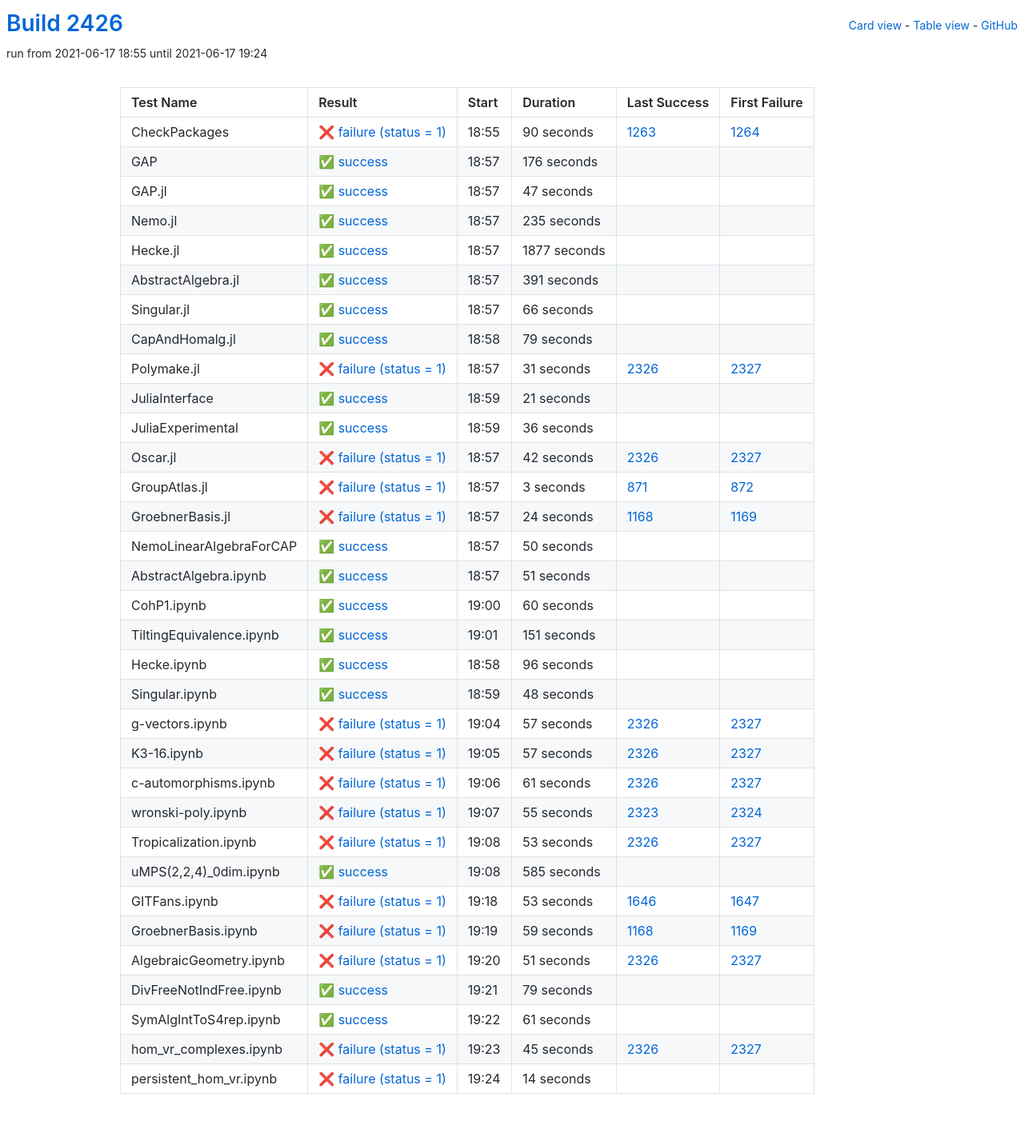
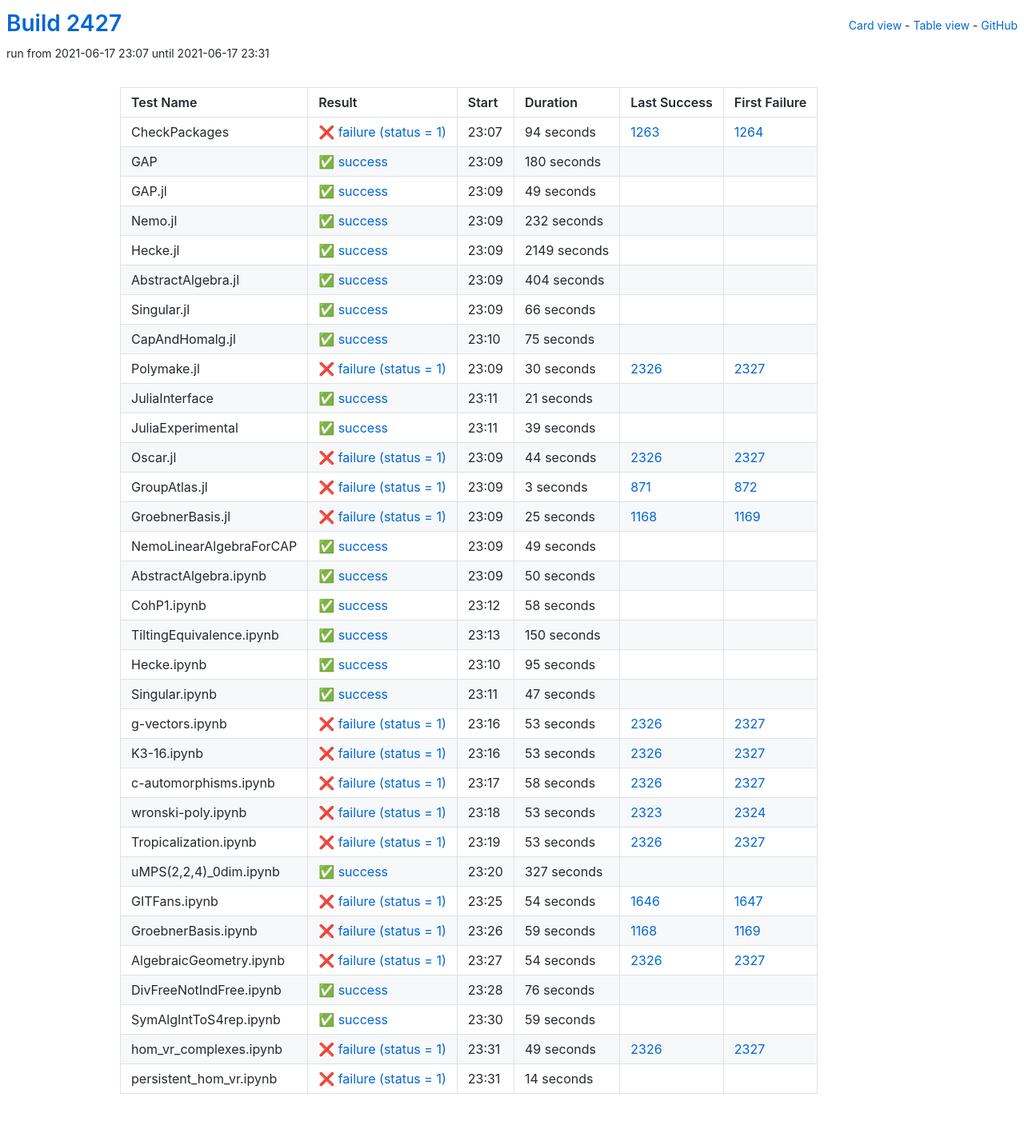
Before and after one commit to oscar-system/oscar-ci-status-stable, a Jekyll site: the page built from table.html, in a window 1280 px wide. Shown: the whole page at 80% size. Built offline with Jekyll 4.4.1, drawn with Linux system fonts in a browser that asks for light colours.

Commit message:
Build #2427

```diff
--- a/_data/ci.yml
+++ b/_data/ci.yml
@@ -1,6 +1,6 @@
 ---
-build: 2426
-build_url: https://oscarci.mathematik.uni-kl.de/job/oscar-stable/2426/
+build: 2427
+build_url: https://oscarci.mathematik.uni-kl.de/job/oscar-stable/2427/
 job: oscar-stable
 organization: oscar-system
 repo: oscar-ci-status-stable
@@ -8,80 +8,80 @@ repourl: https://github.com/oscar-system/oscar-ci-status-stable
 tests:
 - name: CheckPackages
   id: checkpackages
-  log: https://oscarci.mathematik.uni-kl.de/job/oscar-stable/2426/artifact/logs/build-2426/CheckPackages.log
-  start: 2021-06-17 18:55
+  log: https://oscarci.mathematik.uni-kl.de/job/oscar-stable/2427/artifact/logs/build-2427/CheckPackages.log
+  start: 2021-06-17 23:07
   success: false
   exitcode: 1
   status: failure
-  duration: 90
+  duration: 94
   last_success: 1263
   last_success_url: https://oscarci.mathematik.uni-kl.de/job/oscar-stable/1263/
   first_failure: 1264
   first_failure_url: https://oscarci.mathematik.uni-kl.de/job/oscar-stable/1264/
 - name: GAP
   id: gap
-  log: https://oscarci.mathematik.uni-kl.de/job/oscar-stable/2426/artifact/logs/build-2426/GAP.log
-  start: 2021-06-17 18:57
+  log: https://oscarci.mathematik.uni-kl.de/job/oscar-stable/2427/artifact/logs/build-2427/GAP.log
+  start: 2021-06-17 23:09
   success: true
   exitcode: 0
   status: success
-  duration: 176
+  duration: 180
   last_success: false
   last_success_url:
   first_failure: false
   first_failure_url:
 - name: GAP.jl
   id: gap-jl
-  log: https://oscarci.mathematik.uni-kl.de/job/oscar-stable/2426/artifact/logs/build-2426/GAP.jl.log
-  start: 2021-06-17 18:57
+  log: https://oscarci.mathematik.uni-kl.de/job/oscar-stable/2427/artifact/logs/build-2427/GAP.jl.log
+  start: 2021-06-17 23:09
   success: true
   exitcode: 0
   status: success
-  duration: 47
+  duration: 49
   last_success: false
   last_success_url:
   first_failure: false
   first_failure_url:
 - name: Nemo.jl
   id: nemo-jl
-  log: https://oscarci.mathematik.uni-kl.de/job/oscar-stable/2426/artifact/logs/build-2426/Nemo.jl.log
-  start: 2021-06-17 18:57
+  log: https://oscarci.mathematik.uni-kl.de/job/oscar-stable/2427/artifact/logs/build-2427/Nemo.jl.log
+  start: 2021-06-17 23:09
   success: true
   exitcode: 0
   status: success
-  duration: 235
+  duration: 232
   last_success: false
   last_success_url:
   first_failure: false
   first_failure_url:
 - name: Hecke.jl
   id: hecke-jl
-  log: https://oscarci.mathematik.uni-kl.de/job/oscar-stable/2426/artifact/logs/build-2426/Hecke.jl.log
-  start: 2021-06-17 18:57
+  log: https://oscarci.mathematik.uni-kl.de/job/oscar-stable/2427/artifact/logs/build-2427/Hecke.jl.log
+  start: 2021-06-17 23:09
   success: true
   exitcode: 0
   status: success
-  duration: 1877
+  duration: 2149
   last_success: false
   last_success_url:
   first_failure: false
   first_failure_url:
 - name: AbstractAlgebra.jl
   id: abstractalgebra-jl
-  log: https://oscarci.mathematik.uni-kl.de/job/oscar-stable/2426/artifact/logs/build-2426/AbstractAlgebra.jl.log
-  start: 2021-06-17 18:57
+  log: https://oscarci.mathematik.uni-kl.de/job/oscar-stable/2427/artifact/logs/build-2427/AbstractAlgebra.jl.log
+  start: 2021-06-17 23:09
   success: true
   exitcode: 0
   status: success
-  duration: 391
+  duration: 404
   last_success: false
   last_success_url:
   first_failure: false
   first_failure_url:
 - name: Singular.jl
   id: singular-jl
-  log: https://oscarci.mathematik.uni-kl.de/job/oscar-stable/2426/artifact/logs/build-2426/Singular.jl.log
-  start: 2021-06-17 18:57
+  log: https://oscarci.mathematik.uni-kl.de/job/oscar-stable/2427/artifact/logs/build-2427/Singular.jl.log
+  start: 2021-06-17 23:09
   success: true
   exitcode: 0
   status: success
@@ -92,32 +92,32 @@ tests:
   first_failure_url:
 - name: CapAndHomalg.jl
   id: capandhomalg-jl
-  log: https://oscarci.mathematik.uni-kl.de/job/oscar-stable/2426/artifact/logs/build-2426/CapAndHomalg.jl.log
-  start: 2021-06-17 18:58
+  log: https://oscarci.mathematik.uni-kl.de/job/oscar-stable/2427/artifact/logs/build-2427/CapAndHomalg.jl.log
+  start: 2021-06-17 23:10
   success: true
   exitcode: 0
   status: success
-  duration: 79
+  duration: 75
   last_success: false
   last_success_url:
   first_failure: false
   first_failure_url:
 - name: Polymake.jl
   id: polymake-jl
-  log: https://oscarci.mathematik.uni-kl.de/job/oscar-stable/2426/artifact/logs/build-2426/Polymake.jl.log
-  start: 2021-06-17 18:57
+  log: https://oscarci.mathematik.uni-kl.de/job/oscar-stable/2427/artifact/logs/build-2427/Polymake.jl.log
+  start: 2021-06-17 23:09
   success: false
   exitcode: 1
   status: failure
-  duration: 31
+  duration: 30
   last_success: 2326
   last_success_url: https://oscarci.mathematik.uni-kl.de/job/oscar-stable/2326/
   first_failure: 2327
   first_failure_url: https://oscarci.mathematik.uni-kl.de/job/oscar-stable/2327/
 - name: JuliaInterface
   id: juliainterface
-  log: https://oscarci.mathematik.uni-kl.de/job/oscar-stable/2426/artifact/logs/build-2426/JuliaInterface.log
-  start: 2021-06-17 18:59
+  log: https://oscarci.mathematik.uni-kl.de/job/oscar-stable/2427/artifact/logs/build-2427/JuliaInterface.log
+  start: 2021-06-17 23:11
   success: true
   exitcode: 0
   status: success
@@ -128,32 +128,32 @@ tests:
   first_failure_url:
 - name: JuliaExperimental
   id: juliaexperimental
-  log: https://oscarci.mathematik.uni-kl.de/job/oscar-stable/2426/artifact/logs/build-2426/JuliaExperimental.log
-  start: 2021-06-17 18:59
+  log: https://oscarci.mathematik.uni-kl.de/job/oscar-stable/2427/artifact/logs/build-2427/JuliaExperimental.log
+  start: 2021-06-17 23:11
   success: true
   exitcode: 0
   status: success
-  duration: 36
+  duration: 39
   last_success: false
   last_success_url:
   first_failure: false
   first_failure_url:
 - name: Oscar.jl
   id: oscar-jl
-  log: https://oscarci.mathematik.uni-kl.de/job/oscar-stable/2426/artifact/logs/build-2426/Oscar.jl.log
-  start: 2021-06-17 18:57
+  log: https://oscarci.mathematik.uni-kl.de/job/oscar-stable/2427/artifact/logs/build-2427/Oscar.jl.log
+  start: 2021-06-17 23:09
   success: false
   exitcode: 1
   status: failure
-  duration: 42
+  duration: 44
   last_success: 2326
   last_success_url: https://oscarci.mathematik.uni-kl.de/job/oscar-stable/2326/
   first_failure: 2327
   first_failure_url: https://oscarci.mathematik.uni-kl.de/job/oscar-stable/2327/
 - name: GroupAtlas.jl
   id: groupatlas-jl
-  log: https://oscarci.mathematik.uni-kl.de/job/oscar-stable/2426/artifact/logs/build-2426/GroupAtlas.jl.log
-  start: 2021-06-17 18:57
+  log: https://oscarci.mathematik.uni-kl.de/job/oscar-stable/2427/artifact/logs/build-2427/GroupAtlas.jl.log
+  start: 2021-06-17 23:09
   success: false
   exitcode: 1
   status: failure
@@ -164,20 +164,32 @@ tests:
   first_failure_url: https://oscarci.mathematik.uni-kl.de/job/oscar-stable/872/
 - name: GroebnerBasis.jl
   id: groebnerbasis-jl
-  log: https://oscarci.mathematik.uni-kl.de/job/oscar-stable/2426/artifact/logs/build-2426/GroebnerBasis.jl.log
-  start: 2021-06-17 18:57
+  log: https://oscarci.mathematik.uni-kl.de/job/oscar-stable/2427/artifact/logs/build-2427/GroebnerBasis.jl.log
+  start: 2021-06-17 23:09
   success: false
   exitcode: 1
   status: failure
-  duration: 24
+  duration: 25
   last_success: 1168
   last_success_url: https://oscarci.mathematik.uni-kl.de/job/oscar-stable/1168/
   first_failure: 1169
   first_failure_url: https://oscarci.mathematik.uni-kl.de/job/oscar-stable/1169/
 - name: NemoLinearAlgebraForCAP
   id: nemolinearalgebraforcap
-  log: https://oscarci.mathematik.uni-kl.de/job/oscar-stable/2426/artifact/logs/build-2426/NemoLinearAlgebraForCAP.log
-  start: 2021-06-17 18:57
+  log: https://oscarci.mathematik.uni-kl.de/job/oscar-stable/2427/artifact/logs/build-2427/NemoLinearAlgebraForCAP.log
+  start: 2021-06-17 23:09
+  success: true
+  exitcode: 0
+  status: success
+  duration: 49
+  last_success: false
+  last_success_url:
+  first_failure: false
+  first_failure_url:
+- name: AbstractAlgebra.ipynb
+  id: abstractalgebra-ipynb
+  log: https://oscarci.mathematik.uni-kl.de/job/oscar-stable/2427/artifact/logs/build-2427/AbstractAlgebra.ipynb.log
+  start: 2021-06-17 23:09
   success: true
   exitcode: 0
   status: success
@@ -186,118 +198,106 @@ tests:
   last_success_url:
   first_failure: false
   first_failure_url:
-- name: AbstractAlgebra.ipynb
-  id: abstractalgebra-ipynb
-  log: https://oscarci.mathematik.uni-kl.de/job/oscar-stable/2426/artifact/logs/build-2426/AbstractAlgebra.ipynb.log
-  start: 2021-06-17 18:57
+- name: CohP1.ipynb
+  id: cohp1-ipynb
+  log: https://oscarci.mathematik.uni-kl.de/job/oscar-stable/2427/artifact/logs/build-2427/CohP1.ipynb.log
+  start: 2021-06-17 23:12
   success: true
   exitcode: 0
   status: success
-  duration: 51
-  last_success: false
-  last_success_url:
-  first_failure: false
-  first_failure_url:
-- name: CohP1.ipynb
-  id: cohp1-ipynb
-  log: https://oscarci.mathematik.uni-kl.de/job/oscar-stable/2426/artifact/logs/build-2426/CohP1.ipynb.log
-  start: 2021-06-17 19:00
-  success: true
-  exitcode: 0
-  status: success
-  duration: 60
+  duration: 58
   last_success: false
   last_success_url:
   first_failure: false
   first_failure_url:
 - name: TiltingEquivalence.ipynb
   id: tiltingequivalence-ipynb
-  log: https://oscarci.mathematik.uni-kl.de/job/oscar-stable/2426/artifact/logs/build-2426/TiltingEquivalence.ipynb.log
-  start: 2021-06-17 19:01
+  log: https://oscarci.mathematik.uni-kl.de/job/oscar-stable/2427/artifact/logs/build-2427/TiltingEquivalence.ipynb.log
+  start: 2021-06-17 23:13
   success: true
   exitcode: 0
   status: success
-  duration: 151
+  duration: 150
   last_success: false
   last_success_url:
   first_failure: false
   first_failure_url:
 - name: Hecke.ipynb
   id: hecke-ipynb
-  log: https://oscarci.mathematik.uni-kl.de/job/oscar-stable/2426/artifact/logs/build-2426/Hecke.ipynb.log
-  start: 2021-06-17 18:58
+  log: https://oscarci.mathematik.uni-kl.de/job/oscar-stable/2427/artifact/logs/build-2427/Hecke.ipynb.log
+  start: 2021-06-17 23:10
   success: true
   exitcode: 0
   status: success
-  duration: 96
+  duration: 95
   last_success: false
   last_success_url:
   first_failure: false
   first_failure_url:
 - name: Singular.ipynb
   id: singular-ipynb
-  log: https://oscarci.mathematik.uni-kl.de/job/oscar-stable/2426/artifact/logs/build-2426/Singular.ipynb.log
-  start: 2021-06-17 18:59
+  log: https://oscarci.mathematik.uni-kl.de/job/oscar-stable/2427/artifact/logs/build-2427/Singular.ipynb.log
+  start: 2021-06-17 23:11
   success: true
   exitcode: 0
   status: success
-  duration: 48
+  duration: 47
   last_success: false
   last_success_url:
   first_failure: false
   first_failure_url:
 - name: g-vectors.ipynb
   id: g-vectors-ipynb
-  log: https://oscarci.mathematik.uni-kl.de/job/oscar-stable/2426/artifact/logs/build-2426/g-vectors.ipynb.log
-  start: 2021-06-17 19:04
+  log: https://oscarci.mathematik.uni-kl.de/job/oscar-stable/2427/artifact/logs/build-2427/g-vectors.ipynb.log
+  start: 2021-06-17 23:16
   success: false
   exitcode: 1
   status: failure
-  duration: 57
+  duration: 53
   last_success: 2326
   last_success_url: https://oscarci.mathematik.uni-kl.de/job/oscar-stable/2326/
   first_failure: 2327
   first_failure_url: https://oscarci.mathematik.uni-kl.de/job/oscar-stable/2327/
 - name: K3-16.ipynb
   id: k3-16-ipynb
-  log: https://oscarci.mathematik.uni-kl.de/job/oscar-stable/2426/artifact/logs/build-2426/K3-16.ipynb.log
-  start: 2021-06-17 19:05
+  log: https://oscarci.mathematik.uni-kl.de/job/oscar-stable/2427/artifact/logs/build-2427/K3-16.ipynb.log
+  start: 2021-06-17 23:16
   success: false
   exitcode: 1
   status: failure
-  duration: 57
+  duration: 53
   last_success: 2326
   last_success_url: https://oscarci.mathematik.uni-kl.de/job/oscar-stable/2326/
   first_failure: 2327
   first_failure_url: https://oscarci.mathematik.uni-kl.de/job/oscar-stable/2327/
 - name: c-automorphisms.ipynb
   id: c-automorphisms-ipynb
-  log: https://oscarci.mathematik.uni-kl.de/job/oscar-stable/2426/artifact/logs/build-2426/c-automorphisms.ipynb.log
-  start: 2021-06-17 19:06
+  log: https://oscarci.mathematik.uni-kl.de/job/oscar-stable/2427/artifact/logs/build-2427/c-automorphisms.ipynb.log
+  start: 2021-06-17 23:17
   success: false
   exitcode: 1
   status: failure
-  duration: 61
+  duration: 58
   last_success: 2326
   last_success_url: https://oscarci.mathematik.uni-kl.de/job/oscar-stable/2326/
   first_failure: 2327
   first_failure_url: https://oscarci.mathematik.uni-kl.de/job/oscar-stable/2327/
 - name: wronski-poly.ipynb
   id: wronski-poly-ipynb
-  log: https://oscarci.mathematik.uni-kl.de/job/oscar-stable/2426/artifact/logs/build-2426/wronski-poly.ipynb.log
-  start: 2021-06-17 19:07
+  log: https://oscarci.mathematik.uni-kl.de/job/oscar-stable/2427/artifact/logs/build-2427/wronski-poly.ipynb.log
+  start: 2021-06-17 23:18
   success: false
   exitcode: 1
   status: failure
-  duration: 55
+  duration: 53
   last_success: 2323
   last_success_url: https://oscarci.mathematik.uni-kl.de/job/oscar-stable/2323/
   first_failure: 2324
   first_failure_url: https://oscarci.mathematik.uni-kl.de/job/oscar-stable/2324/
 - name: Tropicalization.ipynb
   id: tropicalization-ipynb
-  log: https://oscarci.mathematik.uni-kl.de/job/oscar-stable/2426/artifact/logs/build-2426/Tropicalization.ipynb.log
-  start: 2021-06-17 19:08
+  log: https://oscarci.mathematik.uni-kl.de/job/oscar-stable/2427/artifact/logs/build-2427/Tropicalization.ipynb.log
+  start: 2021-06-17 23:19
   success: false
   exitcode: 1
   status: failure
@@ -308,32 +308,32 @@ tests:
   first_failure_url: https://oscarci.mathematik.uni-kl.de/job/oscar-stable/2327/
 - name: uMPS(2,2,4)_0dim.ipynb
   id: umps-2-2-4-0dim-ipynb
-  log: https://oscarci.mathematik.uni-kl.de/job/oscar-stable/2426/artifact/logs/build-2426/uMPS-2-2-4-_0dim.ipynb.log
-  start: 2021-06-17 19:08
+  log: https://oscarci.mathematik.uni-kl.de/job/oscar-stable/2427/artifact/logs/build-2427/uMPS-2-2-4-_0dim.ipynb.log
+  start: 2021-06-17 23:20
   success: true
   exitcode: 0
   status: success
-  duration: 585
+  duration: 327
   last_success: false
   last_success_url:
   first_failure: false
   first_failure_url:
 - name: GITFans.ipynb
   id: gitfans-ipynb
-  log: https://oscarci.mathematik.uni-kl.de/job/oscar-stable/2426/artifact/logs/build-2426/GITFans.ipynb.log
-  start: 2021-06-17 19:18
+  log: https://oscarci.mathematik.uni-kl.de/job/oscar-stable/2427/artifact/logs/build-2427/GITFans.ipynb.log
+  start: 2021-06-17 23:25
   success: false
   exitcode: 1
   status: failure
-  duration: 53
+  duration: 54
   last_success: 1646
   last_success_url: https://oscarci.mathematik.uni-kl.de/job/oscar-stable/1646/
   first_failure: 1647
   first_failure_url: https://oscarci.mathematik.uni-kl.de/job/oscar-stable/1647/
 - name: GroebnerBasis.ipynb
   id: groebnerbasis-ipynb
-  log: https://oscarci.mathematik.uni-kl.de/job/oscar-stable/2426/artifact/logs/build-2426/GroebnerBasis.ipynb.log
-  start: 2021-06-17 19:19
+  log: https://oscarci.mathematik.uni-kl.de/job/oscar-stable/2427/artifact/logs/build-2427/GroebnerBasis.ipynb.log
+  start: 2021-06-17 23:26
   success: false
   exitcode: 1
   status: failure
@@ -344,56 +344,56 @@ tests:
   first_failure_url: https://oscarci.mathematik.uni-kl.de/job/oscar-stable/1169/
 - name: AlgebraicGeometry.ipynb
   id: algebraicgeometry-ipynb
-  log: https://oscarci.mathematik.uni-kl.de/job/oscar-stable/2426/artifact/logs/build-2426/AlgebraicGeometry.ipynb.log
-  start: 2021-06-17 19:20
+  log: https://oscarci.mathematik.uni-kl.de/job/oscar-stable/2427/artifact/logs/build-2427/AlgebraicGeometry.ipynb.log
+  start: 2021-06-17 23:27
   success: false
   exitcode: 1
   status: failure
-  duration: 51
+  duration: 54
   last_success: 2326
   last_success_url: https://oscarci.mathematik.uni-kl.de/job/oscar-stable/2326/
   first_failure: 2327
   first_failure_url: https://oscarci.mathematik.uni-kl.de/job/oscar-stable/2327/
 - name: DivFreeNotIndFree.ipynb
   id: divfreenotindfree-ipynb
-  log: https://oscarci.mathematik.uni-kl.de/job/oscar-stable/2426/artifact/logs/build-2426/DivFreeNotIndFree.ipynb.log
-  start: 2021-06-17 19:21
+  log: https://oscarci.mathematik.uni-kl.de/job/oscar-stable/2427/artifact/logs/build-2427/DivFreeNotIndFree.ipynb.log
+  start: 2021-06-17 23:28
   success: true
   exitcode: 0
   status: success
-  duration: 79
+  duration: 76
   last_success: false
   last_success_url:
   first_failure: false
   first_failure_url:
 - name: SymAlgIntToS4rep.ipynb
   id: symalginttos4rep-ipynb
-  log: https://oscarci.mathematik.uni-kl.de/job/oscar-stable/2426/artifact/logs/build-2426/SymAlgIntToS4rep.ipynb.log
-  start: 2021-06-17 19:22
+  log: https://oscarci.mathematik.uni-kl.de/job/oscar-stable/2427/artifact/logs/build-2427/SymAlgIntToS4rep.ipynb.log
+  start: 2021-06-17 23:30
   success: true
   exitcode: 0
   status: success
-  duration: 61
+  duration: 59
   last_success: false
   last_success_url:
   first_failure: false
   first_failure_url:
 - name: hom_vr_complexes.ipynb
   id: hom-vr-complexes-ipynb
-  log: https://oscarci.mathematik.uni-kl.de/job/oscar-stable/2426/artifact/logs/build-2426/hom_vr_complexes.ipynb.log
-  start: 2021-06-17 19:23
+  log: https://oscarci.mathematik.uni-kl.de/job/oscar-stable/2427/artifact/logs/build-2427/hom_vr_complexes.ipynb.log
+  start: 2021-06-17 23:31
   success: false
   exitcode: 1
   status: failure
-  duration: 45
+  duration: 49
   last_success: 2326
   last_success_url: https://oscarci.mathematik.uni-kl.de/job/oscar-stable/2326/
   first_failure: 2327
   first_failure_url: https://oscarci.mathematik.uni-kl.de/job/oscar-stable/2327/
 - name: persistent_hom_vr.ipynb
   id: persistent-hom-vr-ipynb
-  log: https://oscarci.mathematik.uni-kl.de/job/oscar-stable/2426/artifact/logs/build-2426/persistent_hom_vr.ipynb.log
-  start: 2021-06-17 19:24
+  log: https://oscarci.mathematik.uni-kl.de/job/oscar-stable/2427/artifact/logs/build-2427/persistent_hom_vr.ipynb.log
+  start: 2021-06-17 23:31
   success: false
   exitcode: 1
   status: failure
```
Also changed, not shown: README.md.
